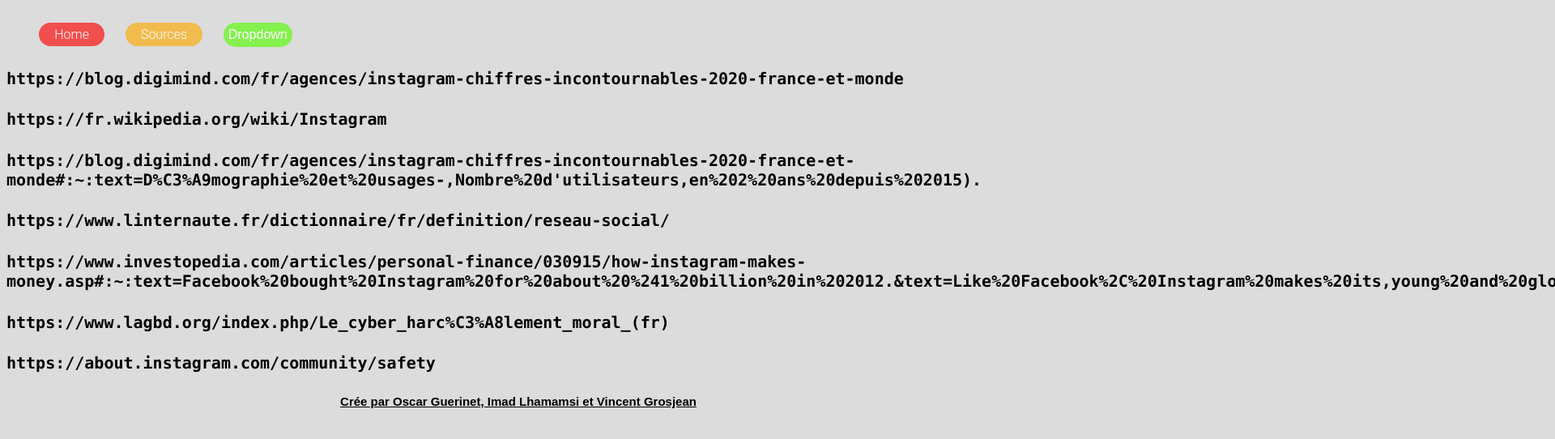
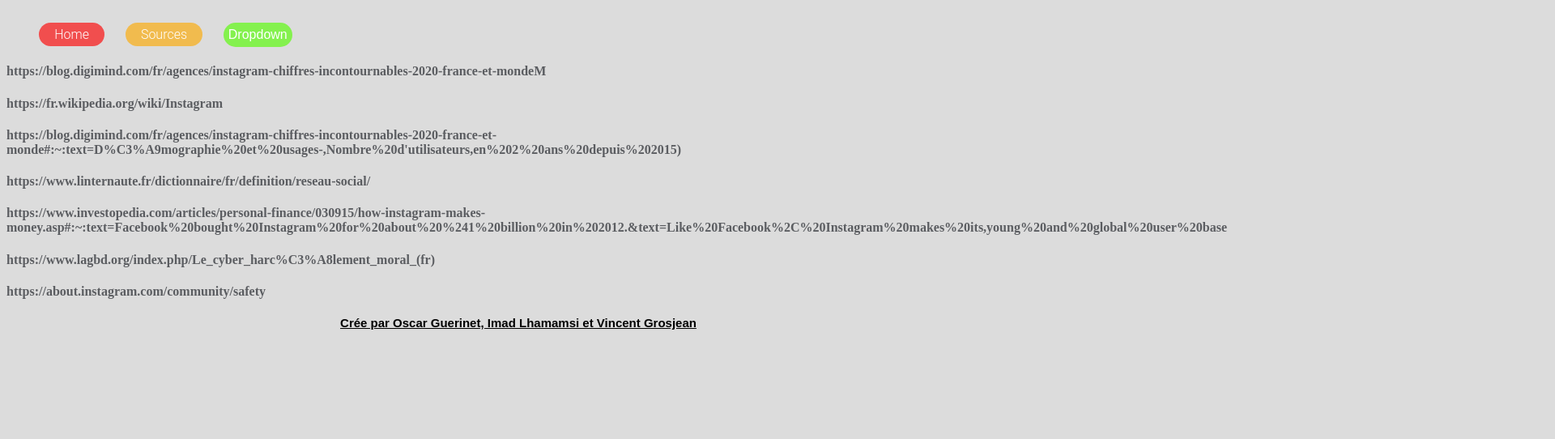
Before and after one commit to Oxylad/Site-Web-Instagram, a plain HTML site: page pages/sources.html in a window 1280 px wide. Shown: the top 542 px of the page at 81% size, 1920 px wide, since content can reach past the window. Drawn offline with Linux system fonts and the light colour scheme.

Commit message:
some update

```diff
--- a/pages/sources.html
+++ b/pages/sources.html
@@ -37,20 +37,22 @@
 </body>
 </html>
 <html>
+<style>
+  a.two:link {color:#5b5d61;}
+	a.two:visited {color:#5b5d61;}
+	a.two:hover {color:black;}
+	 </style>
 
-<div class="text">
-	<h4>https://blog.digimind.com/fr/agences/instagram-chiffres-incontournables-2020-france-et-monde</h4>
-	<h4>https://fr.wikipedia.org/wiki/Instagram </h4>
-	<h4>https://blog.digimind.com/fr/agences/instagram-chiffres-incontournables-2020-france-et-monde#:~:text=D%C3%A9mographie%20et%20usages-,Nombre%20d'utilisateurs,en%202%20ans%20depuis%202015).</h4>
-	<h4>https://www.linternaute.fr/dictionnaire/fr/definition/reseau-social/ </h4>
-	<h4>https://www.investopedia.com/articles/personal-finance/030915/how-instagram-makes-money.asp#:~:text=Facebook%20bought%20Instagram%20for%20about%20%241%20billion%20in%202012.&text=Like%20Facebook%2C%20Instagram%20makes%20its,young%20and%20global%20user%20base. </h4>
-	<h4>https://www.lagbd.org/index.php/Le_cyber_harc%C3%A8lement_moral_(fr)</h4>
-	<h4>https://about.instagram.com/community/safety</h4>
+<div class="sources">
+	<h4><a class="two" href="https://blog.digimind.com/fr/agences/instagram-chiffres-incontournables-2020-france-et-monde">https://blog.digimind.com/fr/agences/instagram-chiffres-incontournables-2020-france-et-mondeM</a></h4>
+	<h4><a class="two" href="https://fr.wikipedia.org/wiki/Instagram">https://fr.wikipedia.org/wiki/Instagram</a></h4>
+	<h4><a class="two" href=">https://blog.digimind.com/fr/agences/instagram-chiffres-incontournables-2020-france-et-monde#:~:text=D%C3%A9mographie%20et%20usages-,Nombre%20d'utilisateurs,en%202%20ans%20depuis%202015)">https://blog.digimind.com/fr/agences/instagram-chiffres-incontournables-2020-france-et-monde#:~:text=D%C3%A9mographie%20et%20usages-,Nombre%20d'utilisateurs,en%202%20ans%20depuis%202015)</a></h4>
+	<h4><a class="two" href="https://www.linternaute.fr/dictionnaire/fr/definition/reseau-social/">https://www.linternaute.fr/dictionnaire/fr/definition/reseau-social/</a> </h4>
+	<h4><a class="two" href="https://www.investopedia.com/articles/personal-finance/030915/how-instagram-makes-money.asp#:~:text=Facebook%20bought%20Instagram%20for%20about%20%241%20billion%20in%202012.&text=Like%20Facebook%2C%20Instagram%20makes%20its,young%20and%20global%20user%20base">https://www.investopedia.com/articles/personal-finance/030915/how-instagram-makes-money.asp#:~:text=Facebook%20bought%20Instagram%20for%20about%20%241%20billion%20in%202012.&text=Like%20Facebook%2C%20Instagram%20makes%20its,young%20and%20global%20user%20base</a> </h4>
+	<h4><a class="two" href="https://www.lagbd.org/index.php/Le_cyber_harc%C3%A8lement_moral_(fr)">https://www.lagbd.org/index.php/Le_cyber_harc%C3%A8lement_moral_(fr)</a></h4>
+	<h4><a class="two" href="https://about.instagram.com/community/safety">https://about.instagram.com/community/safety</a></h4>
+	<h4><a href=""></a></h4>
 </div>
-
-
-
-
 
 
      <div class="copyright">
--- a/style.css
+++ b/style.css
@@ -1,3 +1,9 @@
+@Font-face {
+	font-family: Dosis;
+	src: url();
+}
+
+
 .titre {
  text-align: center;
  font-family: sans-serif;
@@ -10,31 +16,25 @@
 }
 
 .text {
- font-family: Monaco;
+ font-family: Dosis;
  font-size: 20px;
 }
 
 .text2 {
  font-family: Monaco;
  font-size: 20px;
- text
 }
 
-.image {
- font-size: ;
-}
 
 body {
   background-color: gainsboro;
 }
-
  {
   background: black;
   font-family: Helvetica Neue, Helvetica, Arial, sans-serif;
   height: 90px;
-	margin-top: 20px
+	margin-top: 20px;
 }
-
 
 
 li {
@@ -49,27 +49,42 @@ a:link {
   background-color: transparent;
   text-decoration: none;
 }
-
 a:visited {
   color: white;
   background-color: transparent;
   text-decoration: none;
 }
-
 a:hover {
   color: white;
   background-color: transparent;
   text-decoration: none;
 }
-
-
 a:active {
   color: white;
   background-color: transparent;
   text-decoration: none;
 }
 
-
+a.two:link {
+  color: #292929;
+  background-color: transparent;
+  text-decoration: none;
+}
+a.two:visited {
+  color: #292929;
+  background-color: transparent;
+  text-decoration: none;
+}
+a.two:hover {
+  color: #292929;
+  background-color: transparent;
+  text-decoration: none;
+}
+a.two:active {
+  color: #292929;
+  background-color: transparent;
+  text-decoration: none;
+}
 
 
 .copyright {
@@ -85,7 +100,6 @@ img.one {
 h4.one  {
 	float:right;
 }
-
 
 
 /*Dropdown menu*/
@@ -149,7 +163,7 @@ text-shadow: 0 0.04em 0.04em rgba (0,0,0,0.35);
 text-align: center;
 transition: all 0.2s;
 }
-a.button4: hover {
+a.button4 hover {
 border-color: rgba (255,255,255.1);
 }
 @media all and (max-width: 30em) {
```
Also changed, not shown: index.html (+10 -4 lines), pages/page1.html (+4 -6 lines), pages/page2.html (+5 -1 lines), pages/page3.html (+4 -0 lines), pages/page4.html (+4 -0 lines).
